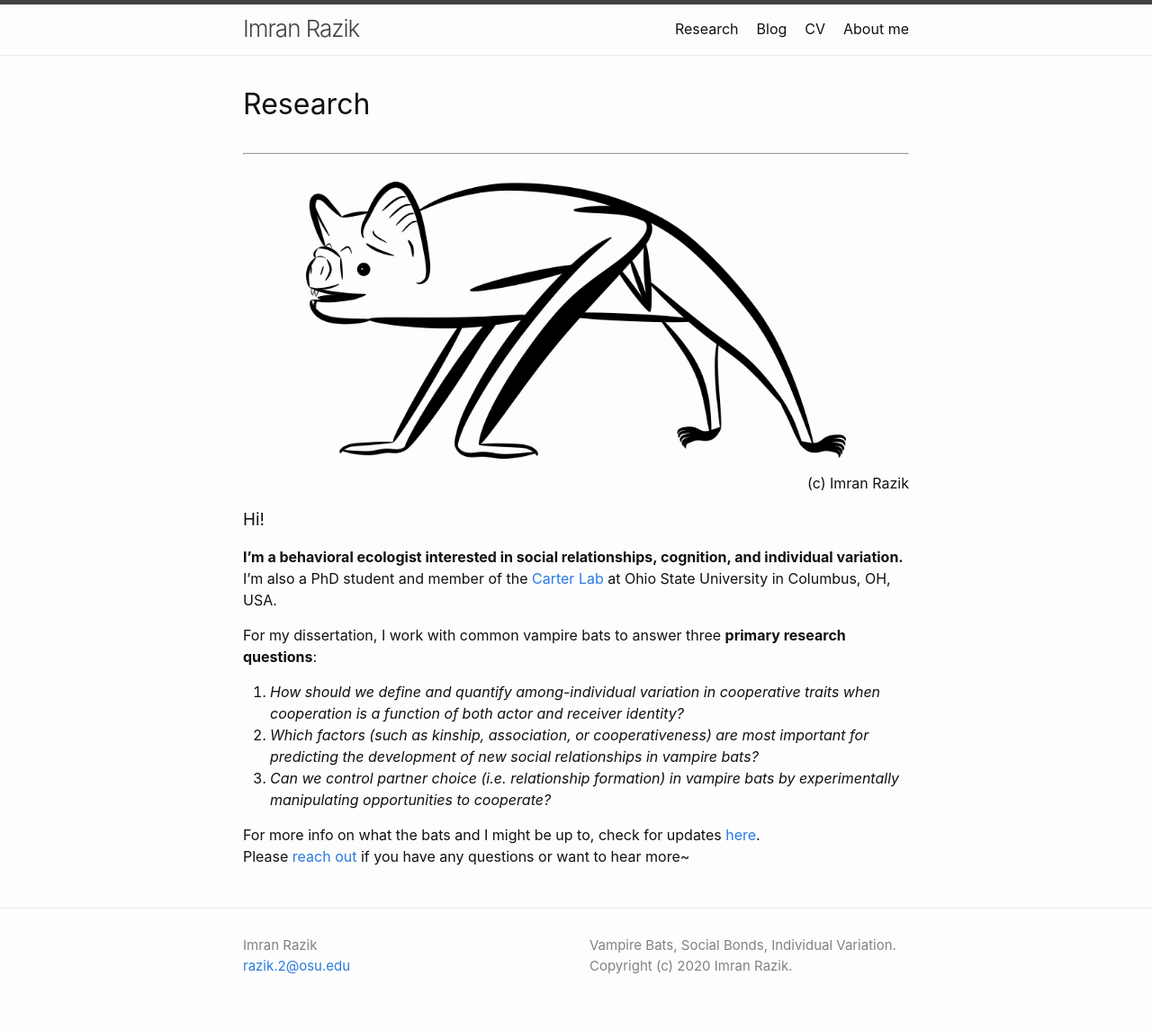
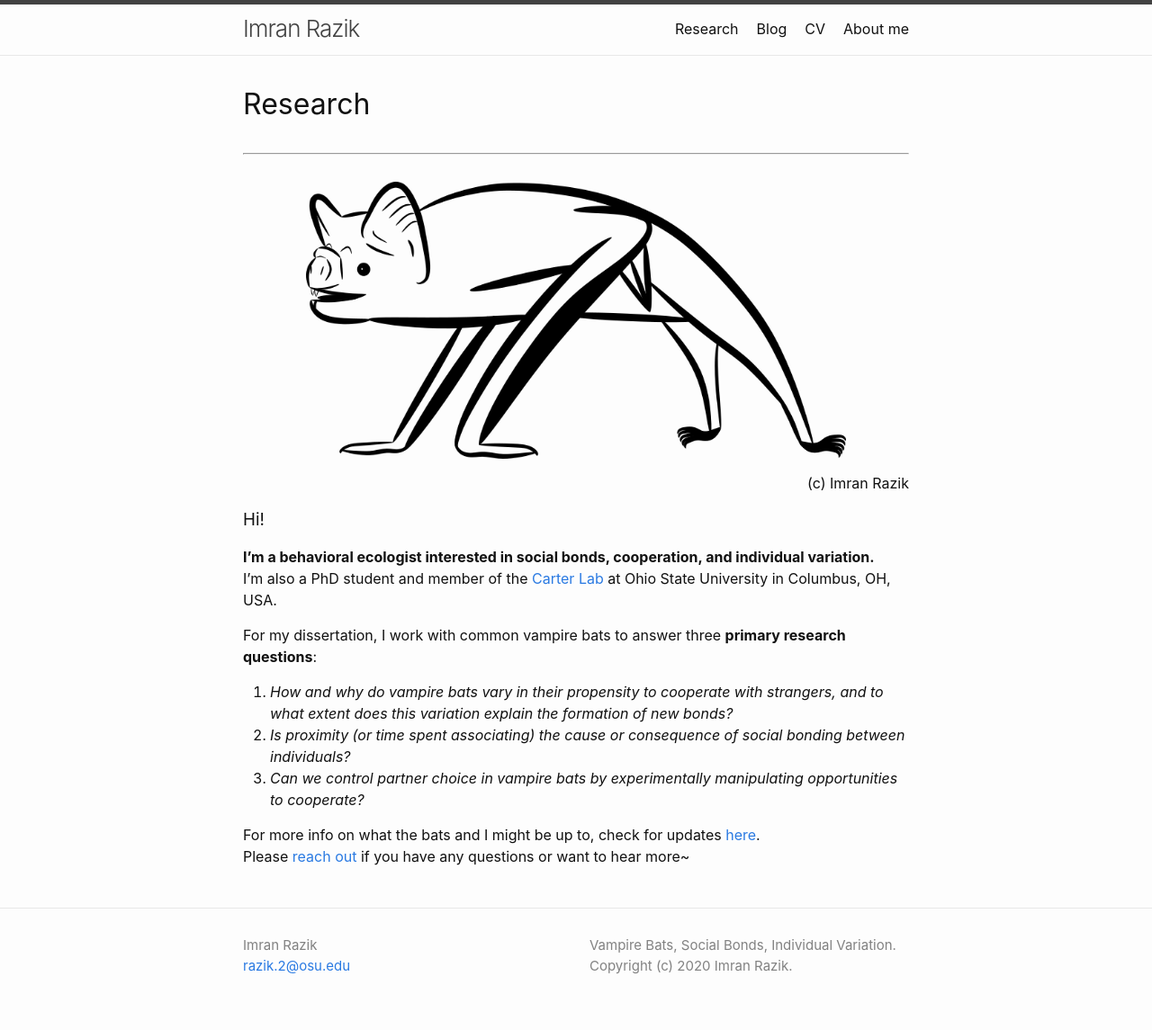
Before and after one commit to imranrazik/imranrazik.github.io, a Jekyll site: the page built from index.md, in a window 1280 px wide. Shown: the whole page at 90% size. Built offline with Jekyll 4.4.1, drawn with Linux system fonts in a browser that asks for light colours; our own code applies the rules of GitHub Pages for plain Markdown files.

Commit message:
Update index.md

```diff
--- a/index.md
+++ b/index.md
@@ -11,13 +11,13 @@ layout: home
 </p>
 
 ### Hi!
-<b> I'm a behavioral ecologist interested in social relationships, cognition, and individual variation. </b> <br/>
+<b> I'm a behavioral ecologist interested in social bonds, cooperation, and individual variation. </b> <br/>
 I'm also a PhD student and member of the [Carter Lab](https://socialbat.org/) at Ohio State University in Columbus, OH, USA.
 
 For my dissertation, I work with common vampire bats to answer three **primary research questions**: <br/>
-1. *How should we define and quantify among-individual variation in cooperative traits when cooperation is a function of both actor and receiver identity?*
-2. *Which factors (such as kinship, association, or cooperativeness) are most important for predicting the development of new social relationships in vampire bats?*
-3. *Can we control partner choice (i.e. relationship formation) in vampire bats by experimentally manipulating opportunities to cooperate?*
+1. *How and why do vampire bats vary in their propensity to cooperate with strangers, and to what extent does this variation explain the formation of new bonds?*
+2. *Is proximity (or time spent associating) the cause or consequence of social bonding between individuals?*
+3. *Can we control partner choice in vampire bats by experimentally manipulating opportunities to cooperate?*
 
 For more info on what the bats and I might be up to, check for updates [here](https://imranrazik.github.io/Blog.html). <br/>
 Please [reach out](https://imranrazik.github.io/About-me.html) if you have any questions or want to hear more~
```
